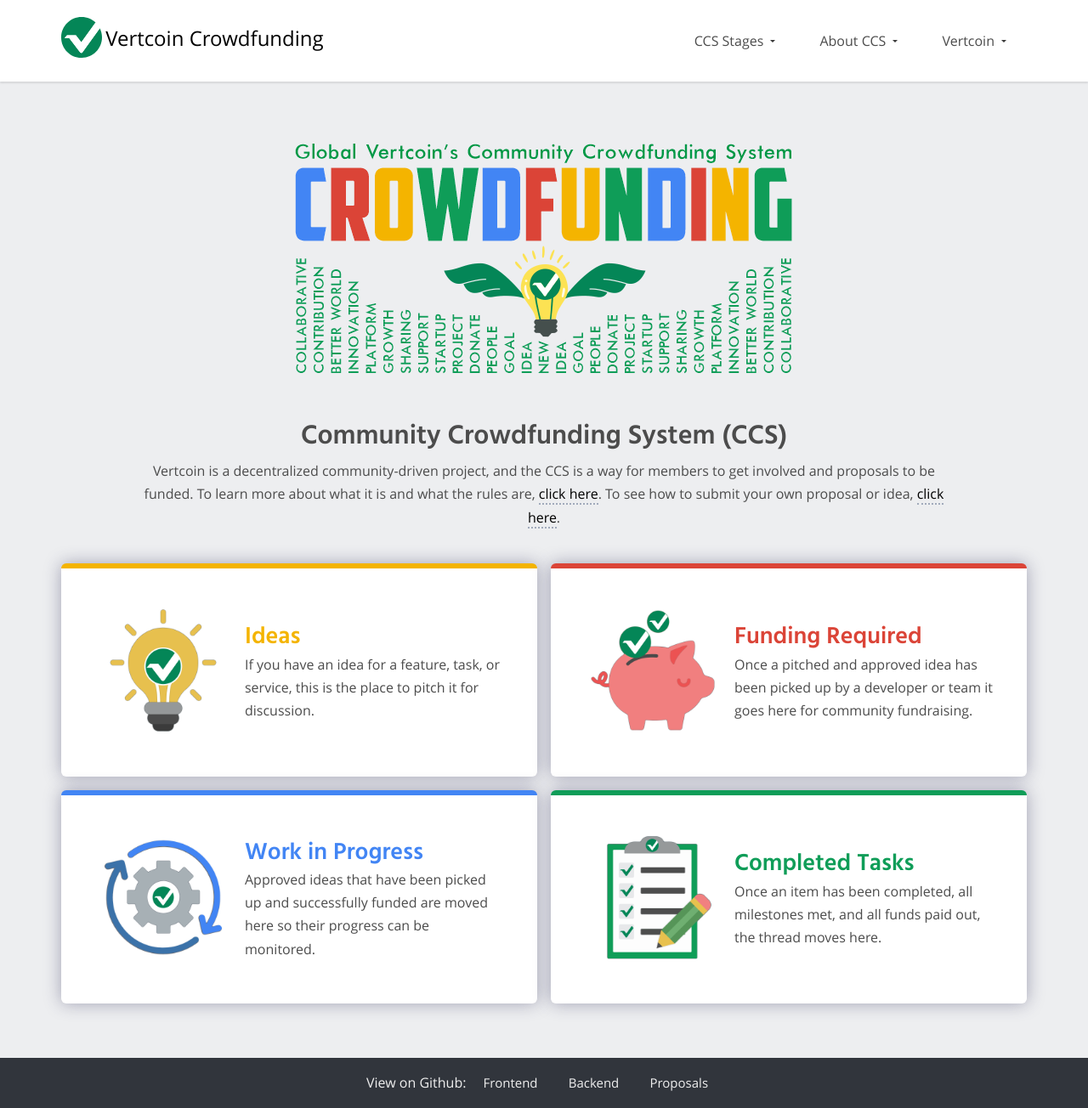
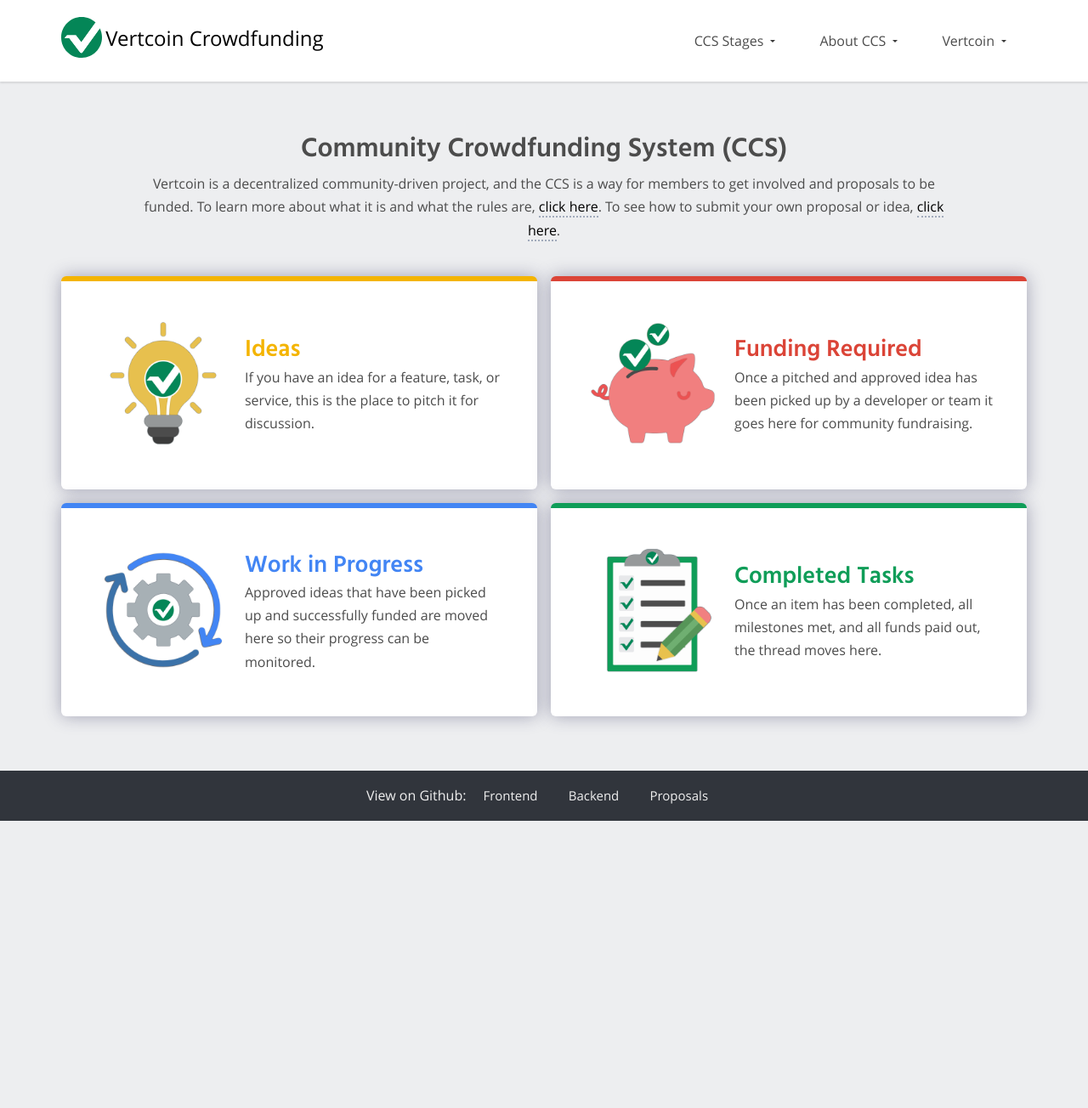
Before and after one commit to vertcoin-project/ccs-front, a Jekyll site: the page built from index.md, in a window 1280 px wide. Shown: the whole page at 85% size. Built offline with Jekyll 4.4.1, drawn with Linux system fonts in a browser that asks for light colours; after the commit the page ends 966 px from its top, so only the background shows below that.

Commit message:
Remove banner

```diff
--- a/index.md
+++ b/index.md
@@ -2,9 +2,6 @@
 layout: customnt
 title: Community Crowdfunding System (CCS)
 ---
-<div class ="imgcenter">
-                <img src="/img/vertcoin-crowdfunding-baner.png">
-</div>
 <div class="ffs-main">
         <div class="container description" >
                <h1>{{page.title}}</h1>
```
